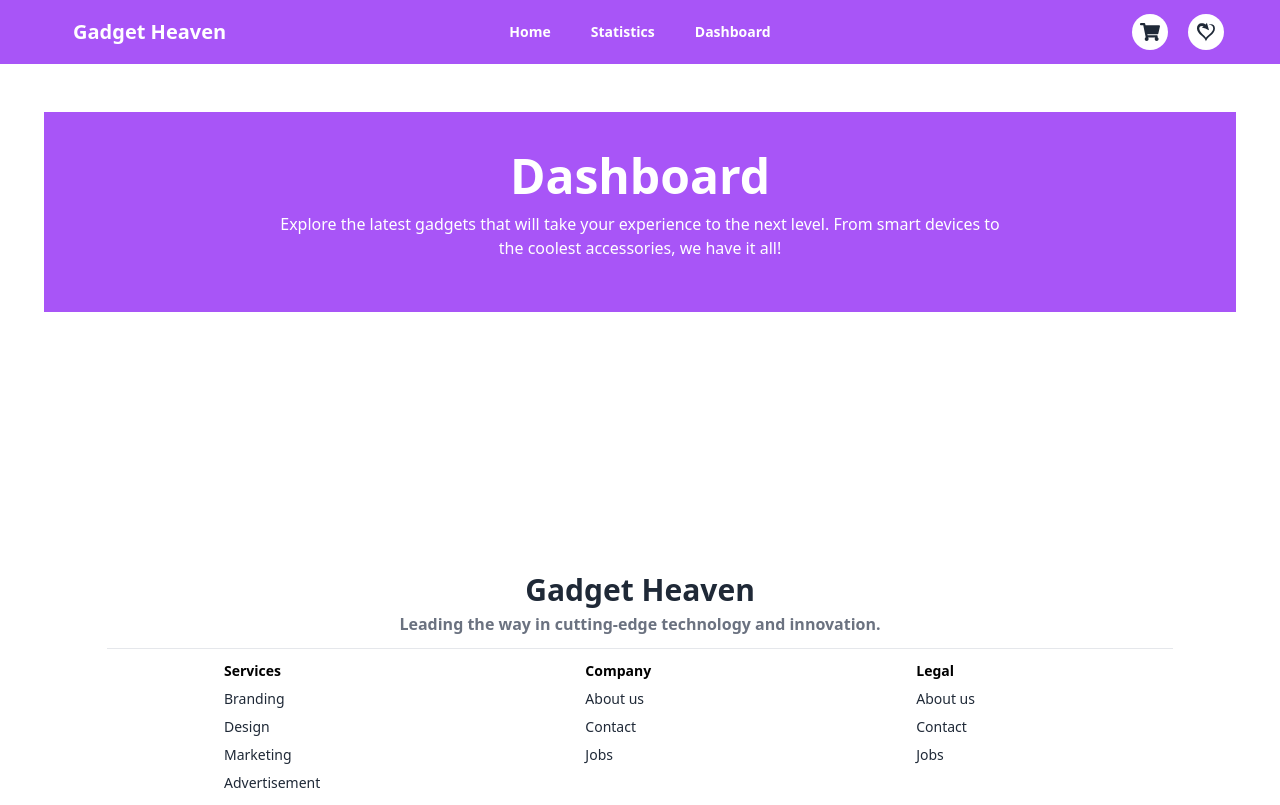
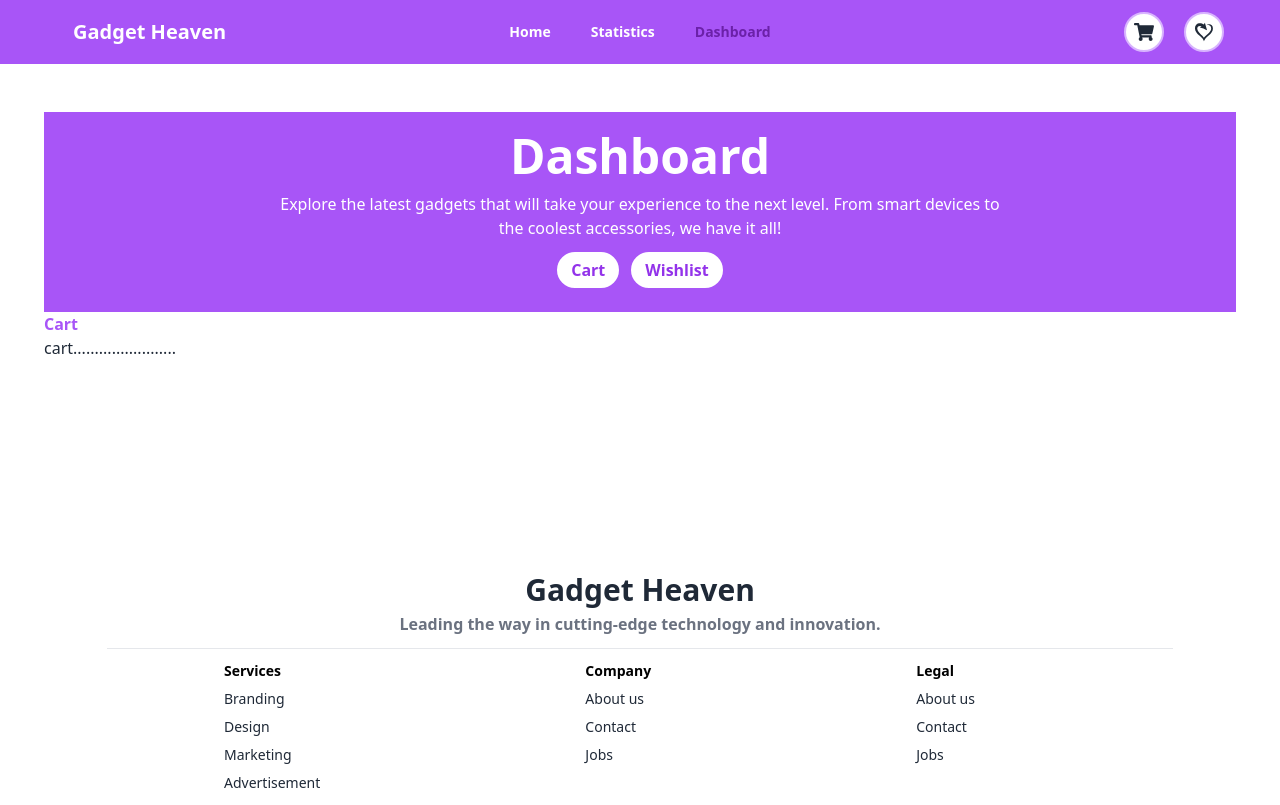
Before and after one commit to tonmoy-sutradhar/Gadget-haven-website, a React (Vite) app: page /dashboard in a window 1280 px wide. Built offline with nearby package versions, Linux system fonts and the light colour scheme.

Commit message:
static section and dashboard section partially done.

```diff
--- /dev/null
+++ b/src/Components/Cart.jsx
@@ -0,0 +1,9 @@
+const Cart = () => {
+  return (
+    <div>
+      <h1>cart........................</h1>
+    </div>
+  );
+};
+
+export default Cart;
--- a/src/Components/Categories.jsx
+++ b/src/Components/Categories.jsx
@@ -1,4 +1,4 @@
-import { Link } from "react-router-dom";
+import { Link, NavLink } from "react-router-dom";
 
 const Categories = ({ categories }) => {
   // console.log(categories);
@@ -9,11 +9,21 @@ const Categories = ({ categories }) => {
       ))} */}
       <div className="join join-vertical gap-3 border-2 border-purple-500 bg-white p-2 ">
         {categories.map((categoy) => (
-          <Link to={`cards/${categoy.category}`} key={categoy.category}>
-            <button className="btn rounded-full w-full bg-purple-500 text-white">
+          <NavLink
+            className={({ isActive }) =>
+              `font-bold ${
+                isActive
+                  ? " btn-primary text-white rounded-full bg-purple-200 "
+                  : "hover: rounded-full"
+              }`
+            }
+            to={`cards/${categoy.category}`}
+            key={categoy.category}
+          >
+            <button className="btn w-full rounded-full    ">
               {categoy.category}
             </button>
-          </Link>
+          </NavLink>
         ))}
       </div>
     </div>
--- a/src/Components/Navbar.jsx
+++ b/src/Components/Navbar.jsx
@@ -1,4 +1,4 @@
-import { Link } from "react-router-dom";
+import { Link, NavLink } from "react-router-dom";
 import { FaShoppingCart } from "react-icons/fa";
 import { GiSelfLove } from "react-icons/gi";
 
@@ -27,9 +27,36 @@ const Navbar = () => {
             tabIndex={0}
             className="menu menu-sm dropdown-content bg-base-100 rounded-box z-[1] mt-3 w-52 p-2 shadow text-white"
           >
-            <Link to="/">Home</Link>
-            <Link to="/statistics">Statistics</Link>
-            <Link to="/dashboard">Dashboard</Link>
+            <NavLink
+              className={({ isActive }) =>
+                `font-bold ${
+                  isActive ? "text-purple-800 " : "hover:text-purple-800"
+                }`
+              }
+              to="/"
+            >
+              Home
+            </NavLink>
+            <NavLink
+              className={({ isActive }) =>
+                `font-bold ${
+                  isActive ? "text-purple-800 " : "hover:text-purple-800"
+                }`
+              }
+              to="/statistics"
+            >
+              Statistics
+            </NavLink>
+            <NavLink
+              className={({ isActive }) =>
+                `font-bold ${
+                  isActive ? "text-purple-800 " : "hover:text-purple-800"
+                }`
+              }
+              to="/dashboard"
+            >
+              Dashboard
+            </NavLink>
           </ul>
         </div>
         <Link to="/" className="btn btn-ghost text-xl text-white">
@@ -38,16 +65,49 @@ const Navbar = () => {
       </div>
       <div className="navbar-center hidden lg:flex">
         <ul className="menu menu-horizontal px-1 gap-10 font-bold text-white">
-          <Link to="/">Home</Link>
-          <Link to="/statistics">Statistics</Link>
-          <Link to="/dashboard">Dashboard</Link>
+          <NavLink
+            className={({ isActive }) =>
+              `font-bold ${
+                isActive ? "text-purple-800 " : "hover:text-purple-800"
+              }`
+            }
+            to="/"
+          >
+            Home
+          </NavLink>
+          <NavLink
+            className={({ isActive }) =>
+              `font-bold ${
+                isActive ? "text-purple-800 " : "hover:text-purple-800"
+              }`
+            }
+            to="/statistics"
+          >
+            Statistics
+          </NavLink>
+          <NavLink
+            className={({ isActive }) =>
+              `font-bold ${
+                isActive ? "text-purple-800 " : "hover:text-purple-800"
+              }`
+            }
+            to="/dashboard"
+          >
+            Dashboard
+          </NavLink>
         </ul>
       </div>
       <div className="navbar-end gap-5 text-xl ">
-        <Link to="cart" className="bg-white rounded-full items-center p-2">
+        <Link
+          to="cart"
+          className="bg-white rounded-full items-center p-2 border-2 border-purple-300 "
+        >
           <FaShoppingCart></FaShoppingCart>
         </Link>
-        <Link to="love" className="bg-white rounded-full items-center p-2">
+        <Link
+          to="love"
+          className="bg-white rounded-full items-center p-2 border-2 border-purple-300 "
+        >
           <GiSelfLove></GiSelfLove>
         </Link>
       </div>
--- a/src/Pages/Dashboard.jsx
+++ b/src/Pages/Dashboard.jsx
@@ -1,8 +1,10 @@
+import { Link, Outlet } from "react-router-dom";
+
 const Dashboard = () => {
   return (
     <>
       <div className="bg-bannerTwo h-[200px] max-w-screen-2xl">
-        <h1 className="text-5xl text-white font-bold text-center pt-10 ">
+        <h1 className="text-5xl text-white font-bold text-center pt-5 ">
           Dashboard
         </h1>
         <p className="font-thin text-white text-center pt-3 ">
@@ -10,6 +12,24 @@ const Dashboard = () => {
           level. From smart devices to <br /> the coolest accessories, we have
           it all!
         </p>
+
+        <div className="flex items-center justify-center gap-3 mt-3">
+          <Link>
+            <button className="bg-white text-purple-600 rounded-full px-3 py-1 border-2 border-white font-bold ">
+              Cart
+            </button>
+          </Link>
+          <Link>
+            <button className="bg-white text-purple-600 rounded-full px-3 py-1 border-2 border-white font-bold ">
+              Wishlist
+            </button>
+          </Link>
+        </div>
+      </div>
+
+      <div>
+        <h1 className="text-purple-500 font-bold">Cart</h1>
+        <Outlet></Outlet>
       </div>
     </>
   );
--- a/src/Pages/ProductDetails.jsx
+++ b/src/Pages/ProductDetails.jsx
@@ -69,7 +69,7 @@ const ProductDetails = () => {
               <FcRating></FcRating>
               <FcRating></FcRating>
               <FcRating></FcRating>
-              <p className="bg-gray-200 rounded-full px-1 ml-2">5.00</p>
+              <p className="bg-gray-200 rounded-full px-1 ml-2">{rating}</p>
             </p>
             <div className="flex  items-center gap-3">
               <Link to="/dashboard">
```
Also changed, not shown: src/Components/Card.jsx (+1 -6 lines), src/routes/Routes.jsx (+8 -0 lines), src/LocalStorage/index.js (added).
